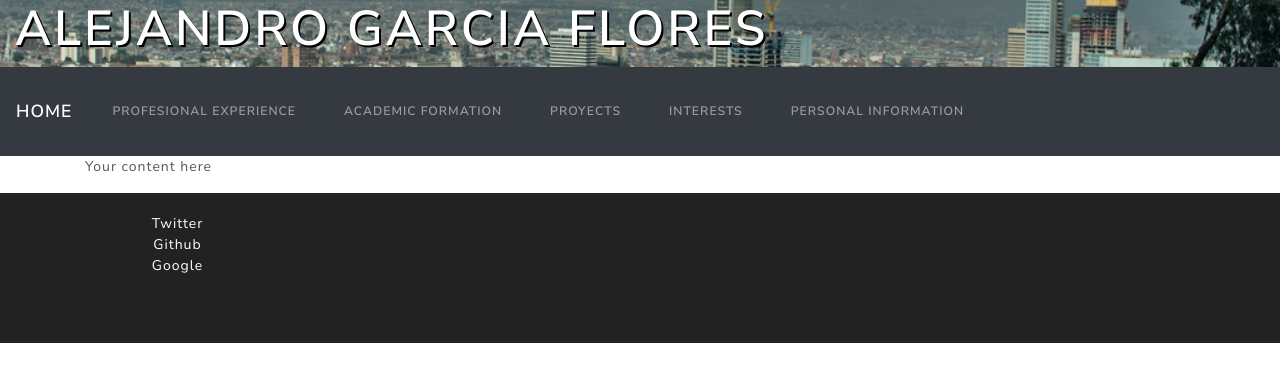
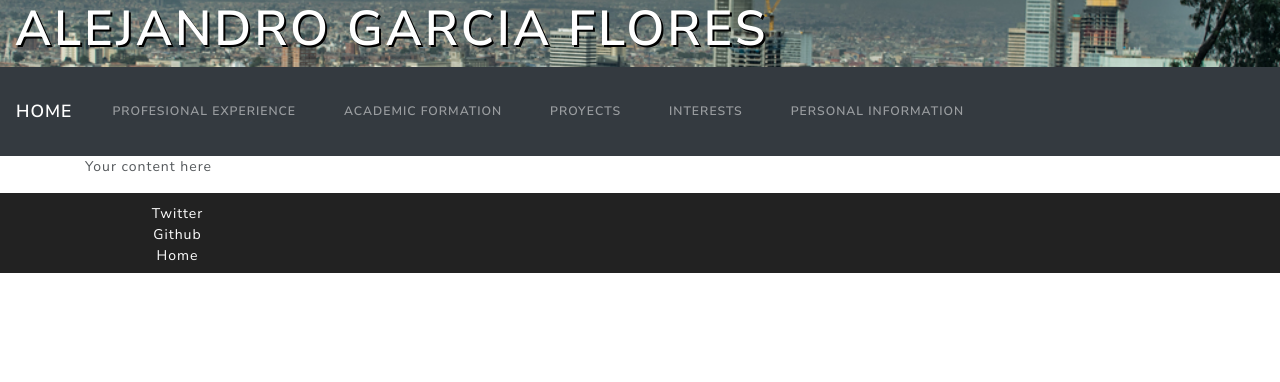
Before and after one commit to a-garcia13/a-garcia13.github.io, a website: page index.html in a window 1280 px wide. Drawn offline with nearby package versions, Linux system fonts and the light colour scheme.

Commit message:
Style and footer fixes

```diff
--- a/css/main.css
+++ b/css/main.css
@@ -30,9 +30,9 @@ footer{
     width: 100%;
     position: relative;
     margin-top: -150px;
-    height: 150px;
+    height: 80px;
     clear:both;
-    padding-top:20px;
+    padding-top:10px;
 }
 
 .footer-top .fa{
--- a/index.html
+++ b/index.html
@@ -55,13 +55,13 @@
         <div class="footer-top">
             <div class="container">
                 <div class="col-lg-2 col-xs-12 text-center">
-                    <a href="#"><i class="fa fa-twitter fa-2x"></i>Twitter</a>
+                    <a href="https://twitter.com/alejandrogf95"><i class="fa fa-twitter fa-2x"></i>Twitter</a>
                 </div>
                 <div class="col-lg-2 col-xs-12 text-center">
-                    <a href="#"><i class="fa fa-github fa-2x"></i>Github</a>
+                    <a href="https://github.com/a-garcia13/a-garcia13.github.io"><i class="fa fa-github fa-2x"></i>Github</a>
                 </div>
                 <div class="col-lg-2 col-xs-12 text-center">
-                    <a href="#"><i class="fa fa-google-plus fa-2x"></i>Google</a>
+                    <a href="https://a-garcia13.github.io/"><i class="fa fa-Home fa-2x"></i>Home</a>
                 </div>
             </div>
         </div>
```
